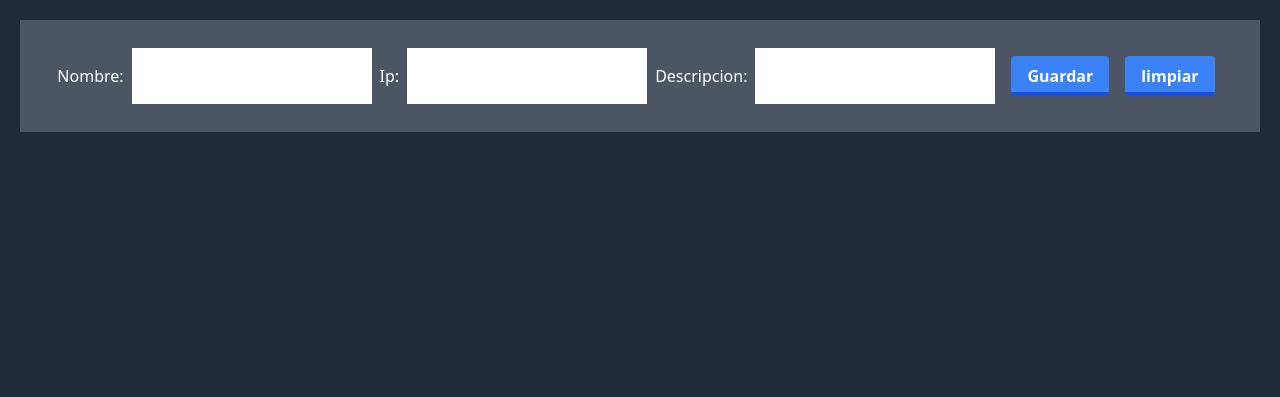
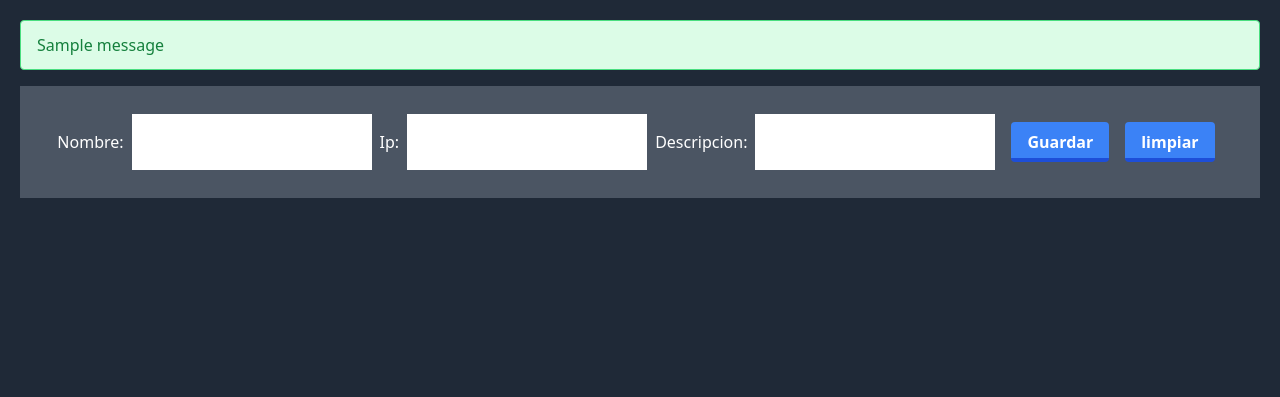
Before and after one commit to NelsonNV/AthenaGuard, a Django app: page /target/add/ in a window 1280 px wide. Shown: the part 72-469 px from the top of the page. Run offline with Django 4.2, Linux system fonts and the light colour scheme; tables that the repository leaves empty hold one stand-in row (values such as "Sample post"); one stand-in notice (Sample message) is shown; some libraries are stand-ins or nearby versions.

Commit message:
feat(messages): add support for user feedback messages
Implemented functionality to centrally display success and error messages. This enhances the user experience by providing immediate visual feedback on actions performed in the application.

```diff
--- a/athena/template/base.html
+++ b/athena/template/base.html
@@ -30,6 +30,21 @@
 
 
   <main>
+{% if messages %}
+    {% for message in messages %}
+        {% if message.tags == 'success' %}
+            <div class="bg-green-100 border border-green-400 text-green-700 px-4 py-3 rounded relative mb-4">
+                <span class="block sm:inline">{{ message }}</span>
+            </div>
+        {% endif %}
+        {% if message.tags == 'error' %}
+            <div class="bg-red-100 border border-red-400 text-red-700 px-4 py-3 rounded relative mb-4">
+                <span class="block sm:inline">{{ message }}</span>
+            </div>
+        {% endif %}
+    {% endfor %}
+{% endif %}
+
     {% block content %}{% endblock %}
   </main>
 
```
